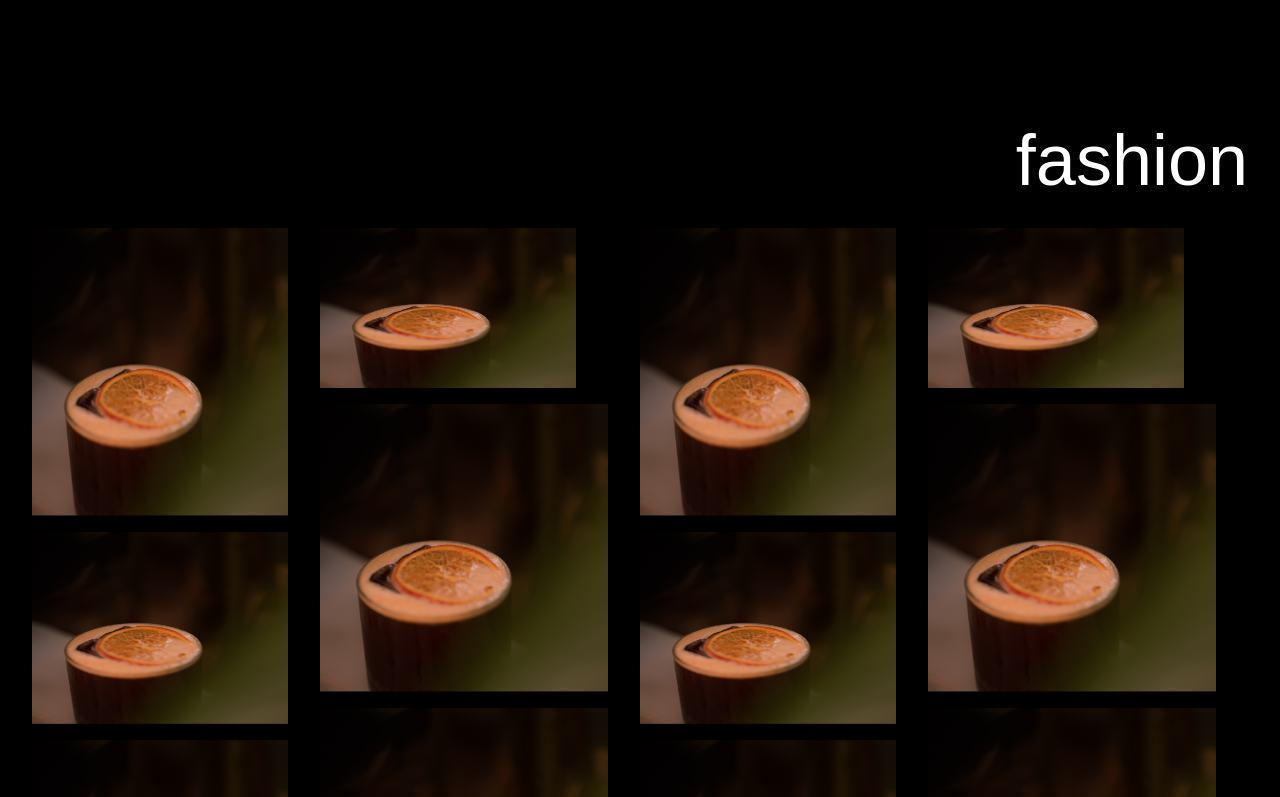
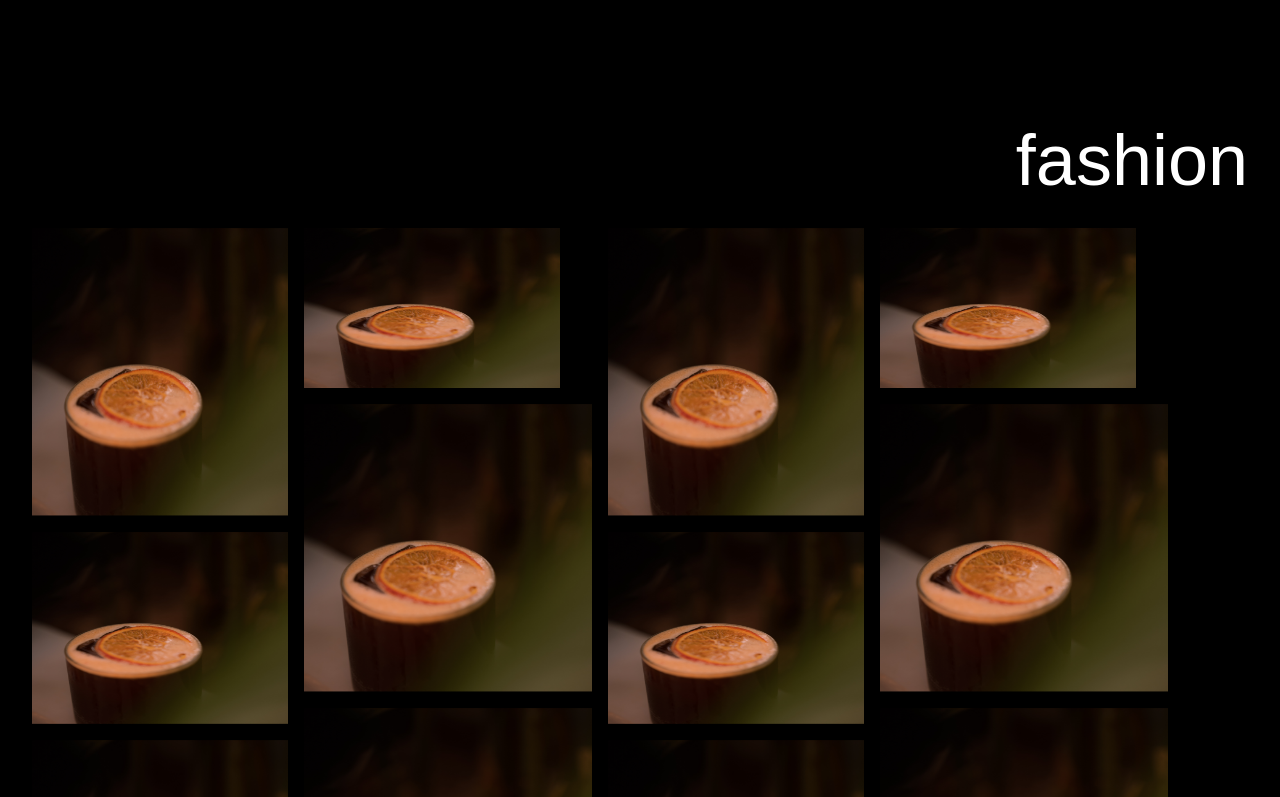
Before and after one commit to haseebbsal/craft9Studios, a Next.js app: page /creatives in a window 1280 px wide. Shown: the part 2000-2797 px from the top of the page. Built offline with nearby package versions, Linux system fonts and the light colour scheme; a web font is replaced by a local one.

Commit message:
pushing files

```diff
--- a/src/app/creatives/page.tsx
+++ b/src/app/creatives/page.tsx
@@ -121,7 +121,7 @@ export default function Creatives() {
                 <div className="p-8 flex flex-col gap-8">
                     <div className={`${italiana.className} text-7xl justify-end flex`}><h1 id="fashion" className="text-end min-w-1/4">fashion</h1>
                     </div>
-                    <div className="flex gap-8">
+                    <div className="flex flex-wrap justify-center sm:justify-start sm:gap-4">
                         <div className="flex flex-col  gap-4">
                             <div className="w-[16rem] h-[18rem]">
                                 <Image className="w-full h-full object-fill " src={'/images/creatives/imagecopy.png'} width={100} height={250} alt="individual" />
@@ -188,7 +188,7 @@ export default function Creatives() {
                 <div className="p-8 flex flex-col gap-8">
                     <div className={`${italiana.className} text-7xl justify-end flex`}><h1 id="corporate" className="text-end min-w-1/4">corporate</h1>
                     </div>
-                    <div className="flex gap-8">
+                    <div className="flex flex-wrap justify-center sm:justify-start sm:gap-4">
                         <div className="flex flex-col  gap-4">
                             <div className="w-[16rem] h-[18rem]">
                                 <Image className="w-full h-full object-fill " src={'/images/creatives/imagecopy.png'} width={100} height={250} alt="individual" />
@@ -255,7 +255,7 @@ export default function Creatives() {
                 <div className="p-8 flex flex-col gap-8">
                     <div className={`${italiana.className} text-7xl justify-end flex`}><h1 id="bts" className="text-end min-w-1/4">bts</h1>
                     </div>
-                    <div className="flex gap-8">
+                    <div className="flex flex-wrap justify-center sm:justify-start sm:gap-4">
                         <div className="flex flex-col  gap-4">
                             <div className="w-[16rem] h-[18rem]">
                                 <Image className="w-full h-full object-fill " src={'/images/creatives/imagecopy.png'} width={100} height={250} alt="individual" />
--- a/src/components/layout/Navbar.tsx
+++ b/src/components/layout/Navbar.tsx
@@ -7,7 +7,7 @@ export default function Navbar() {
     const [dropOption, setDropOption] = useState<null | '1' | '2'>(null)
     const pathname=usePathname()
     return (
-        <div className="bg-black p-4 fixed flex justify-center z-[1000] w-[100vw]">
+        <div className="bg-black p-4 fixed flex justify-center z-[333333] w-[100vw]">
             <div className="flex justify-center flex-col sm:flex-row sm:justify-between flex-wrap sm:w-[70%] items-center">
                 <Link href={'/'} className="text-2xl">a-tom.</Link>
                 <div className="flex gap-4 sm:gap-8">
```
